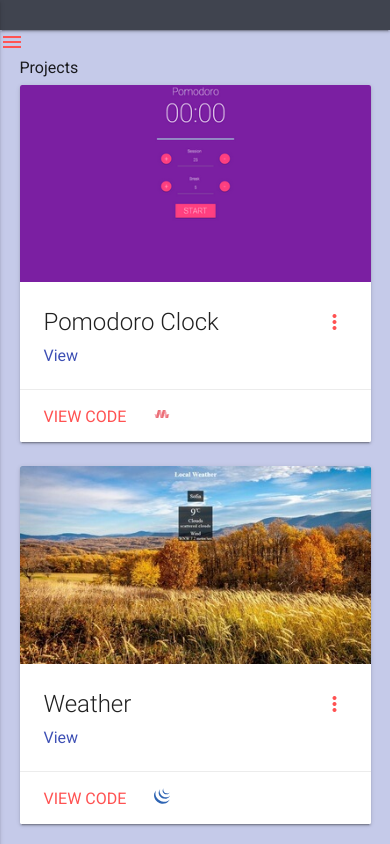
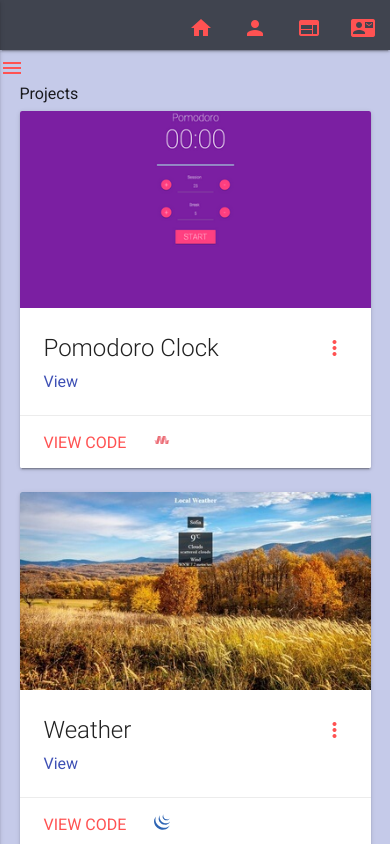
Before and after one commit to DeVlad/fcc-showcase, a website: page src/index.html in a window 390 px wide. Shown: the top 844 px of the page. Drawn offline with nearby package versions, Linux system fonts and the light colour scheme.

Commit message:
Icon top nav bar on small screens

```diff
--- a/src/css/style.css
+++ b/src/css/style.css
@@ -49,7 +49,7 @@ nav {
     /* background-color: #BDBDBD; */
    /* background-color: #24292E; */
     background-color: #40444f;
-    height: 30px;
+    height: 50px;
     line-height: 30px;
 }
 
--- a/src/index.html
+++ b/src/index.html
@@ -12,10 +12,10 @@
 </head>
 
 <body>
-    <div class="navbar">
+    <div class="navbar hide-on-small-only">
         <nav>
-            <div class="nav-wrapper">
-                <ul id="nav-mobile" class="right hide-on-small-only">
+            <div class="nav-wrapper ">
+                <ul id="nav-mobile" class="right">
                     <li class="menu-item"><a href="#">Home</a></li>
                     <li class="menu-item"><a href="#about">About</a></li>
                     <li class="menu-item"><a href="#projects">Projects</a></li>
@@ -25,7 +25,21 @@
         </nav>
     </div>
 
-    <ul id="slide-out" class="side-nav">
+    <div class="navbar-fixed show-on-small hide-on-med-and-up">
+        <nav>
+            <div class="nav-wrapper">
+                <ul class="right">
+                    <li><a href="#"><i class="material-icons">home</i></a></li>
+                    <li><a href="#about"><i class="material-icons">person</i></a></li>
+                    <li><a href="#projects"><i class="material-icons">web</i></a></li>
+                    <li><a href="#"><i class="material-icons">contact_mail</i></a></li>
+                </ul>
+            </div>
+        </nav>
+    </div>
+
+
+    <ul id="slide-out" class="side-nav hide-on-large-only">
         <li>
             <div class="user-view">
                 <div class="background">
@@ -43,7 +57,7 @@ FreeCodeCamp</a></li>
             <div class="divider"></div>
         </li>
     </ul>
-    <a href="#" data-activates="slide-out" class="button-collapse"><i class="material-icons">menu</i></a>
+    <a href="#" data-activates="slide-out" class="button-collapse hide-on-large-only"><i class="material-icons">menu</i></a>
 
     <div class="container">
         <a name="projects"></a>
```
